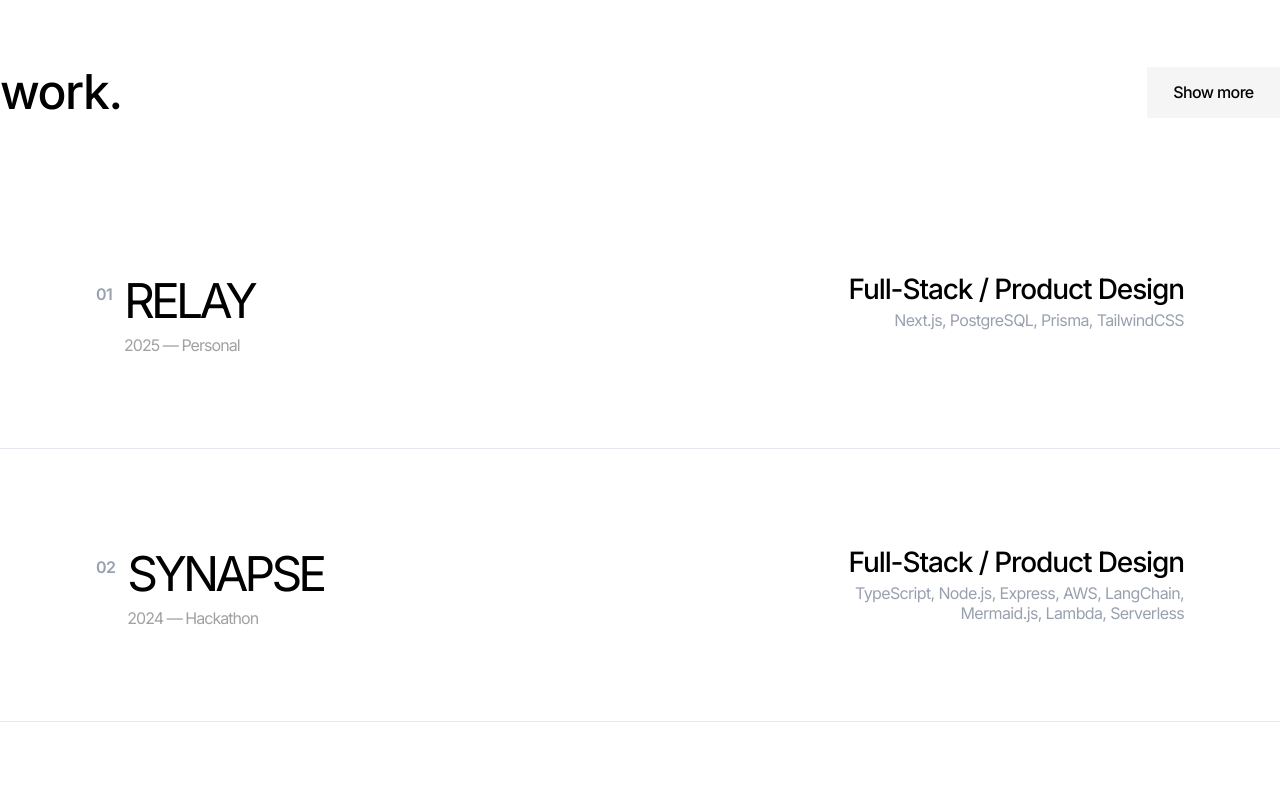
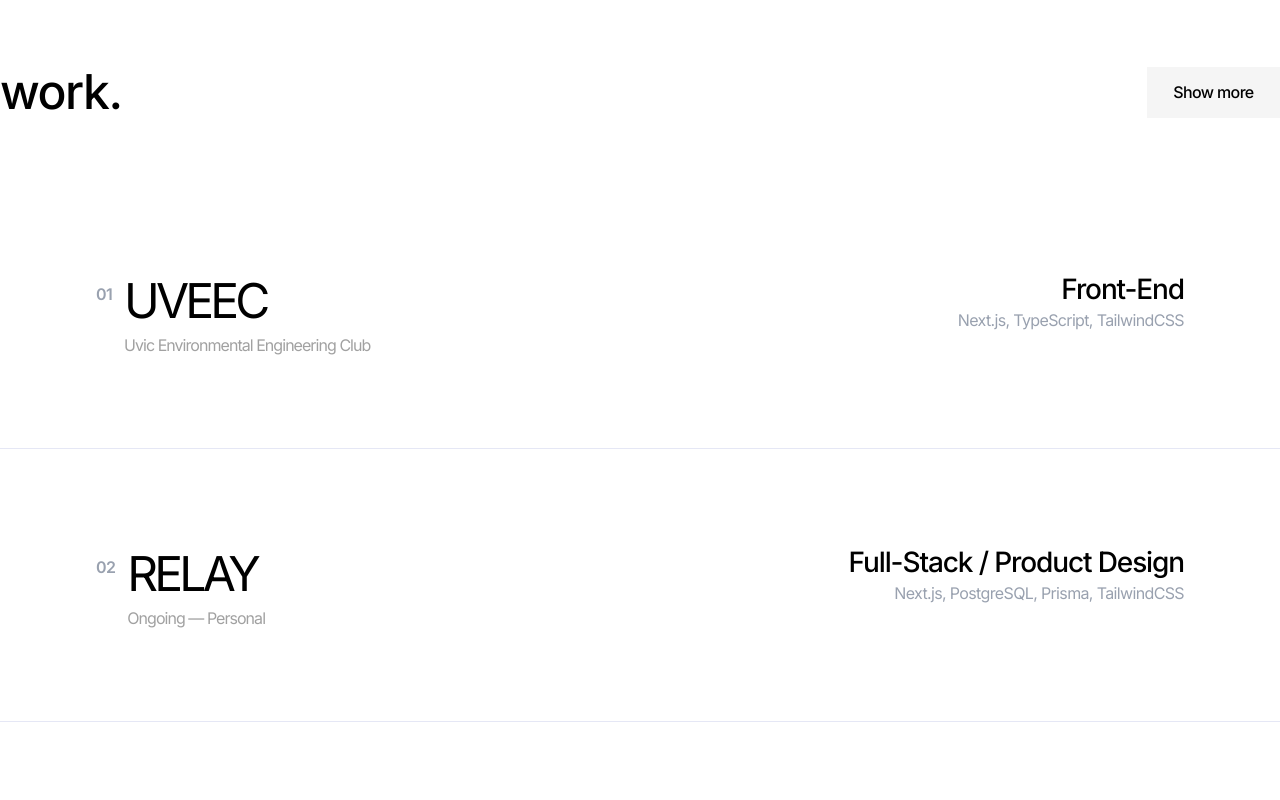
Before and after one commit to markaxelus/portfolio, a Next.js app: page / in a window 1280 px wide. Shown: the part 3200-4000 px from the top of the page. Built offline with nearby package versions, Linux system fonts and the light colour scheme.

Commit message:
process update layout and work section readjustment

```diff
--- a/src/app/page.tsx
+++ b/src/app/page.tsx
@@ -1,5 +1,5 @@
 import Hero from "@/components/Hero"
-import Workflow from "@/components/Workflow"
+import Workflow from "@/components/Process"
 import Works from "@/components/Works"
 
 
--- a/src/components/Works/index.tsx
+++ b/src/components/Works/index.tsx
@@ -75,8 +75,8 @@ const Works: React.FC<WorksProps> = ({ headingText, headingClassName }) => {
         {!onWorksPage && <ShowMore />}
       </div>
 
-      <div className="relative pt-12">
-        {projects.map((project) => (
+      <div className="relative pt-12 pb-[120px]">
+        {(onWorksPage ? projects : projects.slice(0,5)).map((project) => (
           <Link
             key={project.id}
             href={`/works/${project.slug}`}
@@ -122,7 +122,7 @@ const Works: React.FC<WorksProps> = ({ headingText, headingClassName }) => {
                 animate={imgReady ? { opacity: 0.9, scale: 1, y: 0 } : { opacity: 0, scale: 1, y: 20 }}
                 exit={{ opacity: 0, scale: 0.5, y: -20 }}
                 transition={{ duration: 0.2, ease: 'easeOut' }}
-                className="w-100 h-70 shadow-md rounded-xl"
+                className="w-100 h-60 shadow-md rounded-xl"
               />
             )}
           </AnimatePresence>
--- a/src/data/projects.ts
+++ b/src/data/projects.ts
@@ -12,16 +12,26 @@ export type Project = {
 export const projects: Project[] = [
   {
     id: 1,
+    slug: "uveec",
+    title: "Uveec",
+    category: "Front-End",
+    imageUrl: "/uveec.png",
+    dateAndType: "Uvic Environmental Engineering Club",
+    description: "",
+    stack: ["Next.js", "TypeScript", "TailwindCSS"],
+  },
+  {
+    id: 2,
     slug: "relay",
     title: "Relay",
     category: "Full-Stack / Product Design",
     imageUrl: "/relay.jpg",
-    dateAndType: "2025 — Personal",
+    dateAndType: "Ongoing — Personal",
     description: "",
     stack: ["Next.js", "PostgreSQL", "Prisma", "TailwindCSS"],
   },
   {
-    id: 2,
+    id: 3,
     slug: "synapse",
     title: "Synapse",
     category: "Full-Stack / Product Design",
@@ -31,7 +41,7 @@ export const projects: Project[] = [
     stack: ["TypeScript", "Node.js", "Express", "AWS", "LangChain", "Mermaid.js", "Lambda", "Serverless"],
   },
   {
-    id: 3,
+    id: 4,
     slug: "portfolio",
     title: "Portfolio",
     category: "UI/UX Design",
@@ -41,7 +51,7 @@ export const projects: Project[] = [
     stack: ["Next.js", "TypeScript", "Framer Motion", "TailwindCSS"],
   },
   {
-    id: 4,
+    id: 5,
     slug: "basicauth",
     title: "BasicAuth",
     category: "Full-Stack",
@@ -51,7 +61,7 @@ export const projects: Project[] = [
     stack: ["React", "Express", "MongoDB", "JWT"],
   },
   {
-    id: 5,
+    id: 6,
     slug: "ecoeats",
     title: "EcoEats",
     category: "Front-End / Product Design",
```
Also changed, not shown: public/uveec.png (added), src/components/Process/index.tsx (renamed from src/components/Workflow/index.tsx).
